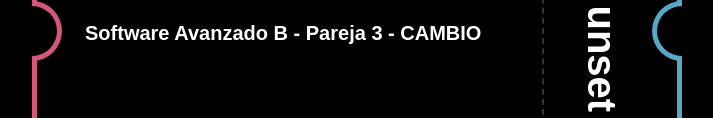
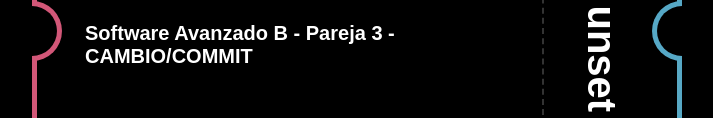
Before and after one commit to dadu0699/SA-1S2022, a website built with Vite: page Practice_3/index.html in a window 1280 px wide. Shown: the part 377-495 px from the top of the page, without its empty margins (283-996 px from the left). Built offline with nearby package versions, Linux system fonts and the light colour scheme; no server answers; files whose address does not match are found by name.

Commit message:
[UPDATE] second change

```diff
--- a/Practice_3/index.html
+++ b/Practice_3/index.html
@@ -25,7 +25,7 @@
                 </p>
               </div>
             </div>
-            <div class="ticket-event">Software Avanzado B - Pareja 3 - CAMBIO</div>
+            <div class="ticket-event">Software Avanzado B - Pareja 3 - CAMBIO/COMMIT</div>
           </div>
           <div class="ticket-visual_ticket-number-wrapper">
             <div class="ticket-visual_ticket-number" id="ticket-1-number">
```
